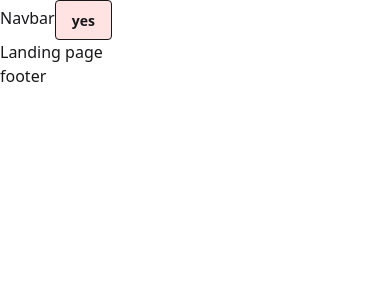
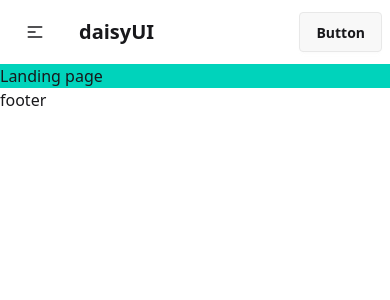
Before and after one commit to RohanR05/Job_Portal, a Next.js app: page / in a window 390 px wide. Shown: the top 300 px of the page. Built offline with nearby package versions, Linux system fonts and the light colour scheme.

Commit message:
navbar form daisyui

```diff
--- a/src/app/layout.js
+++ b/src/app/layout.js
@@ -25,7 +25,9 @@
         className={`${geistSans.variable} ${geistMono.variable} antialiased`}
       >
         <Navbar></Navbar>
-        <main>{children}</main>
+        <div className="max-w-7xl mx-auto bg-accent">
+          <main>{children}</main>
+        </div>
         <Footer></Footer>
       </body>
     </html>
--- a/src/components/shared/Navbar.jsx
+++ b/src/components/shared/Navbar.jsx
@@ -1,10 +1,53 @@
+import Link from "next/link";
 import React from "react";
 
 const Navbar = () => {
+  const links = (
+    <>
+      <li>
+        <Link href={"/"}>Home</Link>
+      </li>
+    </>
+  );
+
   return (
     <div>
-      Navbar
-      <button className="btn btn-outline bg-red-100">yes</button>
+      <div className="navbar max-w-7xl mx-auto">
+        <div className="navbar-start">
+          <div className="dropdown">
+            <div tabIndex={0} role="button" className="btn btn-ghost lg:hidden">
+              <svg
+                xmlns="http://www.w3.org/2000/svg"
+                className="h-5 w-5"
+                fill="none"
+                viewBox="0 0 24 24"
+                stroke="currentColor"
+              >
+                {" "}
+                <path
+                  strokeLinecap="round"
+                  strokeLinejoin="round"
+                  strokeWidth="2"
+                  d="M4 6h16M4 12h8m-8 6h16"
+                />{" "}
+              </svg>
+            </div>
+            <ul
+              tabIndex="-1"
+              className="menu menu-sm dropdown-content bg-base-100 rounded-box z-1 mt-3 w-52 p-2 shadow"
+            >
+              {links}
+            </ul>
+          </div>
+          <a className="btn btn-ghost text-xl">daisyUI</a>
+        </div>
+        <div className="navbar-center hidden lg:flex">
+          <ul className="menu menu-horizontal px-1">{links}</ul>
+        </div>
+        <div className="navbar-end">
+          <a className="btn">Button</a>
+        </div>
+      </div>
     </div>
   );
 };
```
